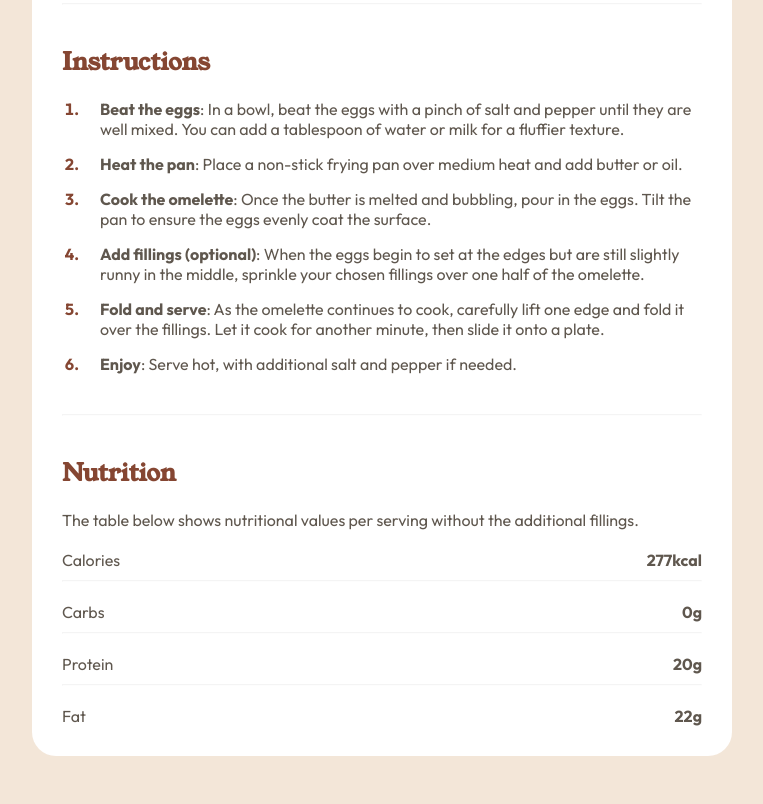
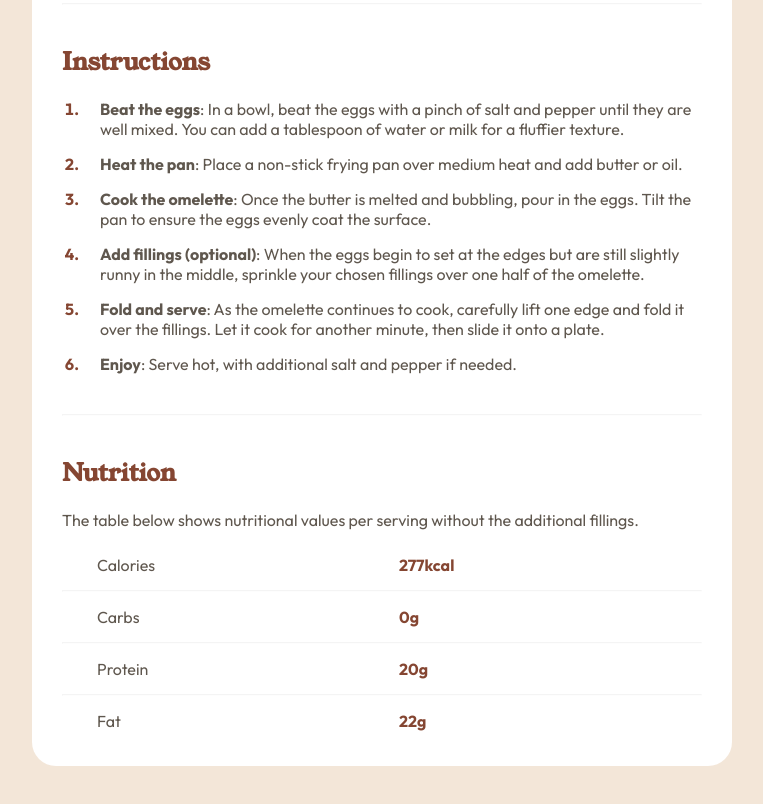
Before and after one commit to DELHEMMOHAMED/recipe-page, a plain HTML site: page index.html in a window 1280 px wide. Shown: the part 1013-1817 px from the top of the page, without its empty margins (258-1021 px from the left). Drawn offline with Linux system fonts and the light colour scheme.

Commit message:
Projet fini

```diff
--- a/index.html
+++ b/index.html
@@ -67,15 +67,33 @@
     <div class="nutrition">
     <h2>Nutrition</h2>
 
-    <p>The table below shows nutritional values per serving without the additional fillings.</p>
-      <div class="tableau">
-        <p>Calories <b>277kcal</b></p>
-        <hr>
-        <p>Carbs <b>0g</b></p>
-        <hr>
-        <p>Protein <b>20g</b></p>
-        <hr>
-        <p>Fat <b>22g</b></p>
+    <p class="nutrition-intro">
+    The table below shows nutritional values per serving without the
+    additional fillings.
+    </p>
+
+    <div class="tableau">
+      <div class="row">
+        <span>Calories</span>
+        <b>277kcal</b>
+      </div>
+      <hr>
+
+      <div class="row">
+        <span>Carbs</span>
+        <b>0g</b>
+      </div>
+      <hr>
+
+      <div class="row">
+        <span>Protein</span>
+        <b>20g</b>
+      </div>
+      <hr>
+
+      <div class="row">
+        <span>Fat</span>
+        <b>22g</b>
       </div>
     </div>
   </div>
--- a/style.css
+++ b/style.css
@@ -125,16 +125,36 @@ p{
     flex-direction: column;
 }
 
-.tableau p{
+.tableau {
     display: flex;
-    justify-content: space-between;
-    align-items: baseline;
+    flex-direction: column;
     margin-top: 20px;
+    font-family: 'Outfit',sans-serif;
 }
 
-.tableau p b{
-    text-align: right;  /* force l’alignement à droite */
+.row {
+    display: grid;
+    grid-template-columns: 120px auto;
+    padding: 5px 35px;
+    align-items: center;
+    gap: 2rem;
 }
+
+.row span {
+    text-align: left;
+}
+
+.row b {
+    text-align: left;
+    padding-left: 150px;
+    color: var(--Brown-800);
+}
+
+
+
+
+
+
 
 
 
```
